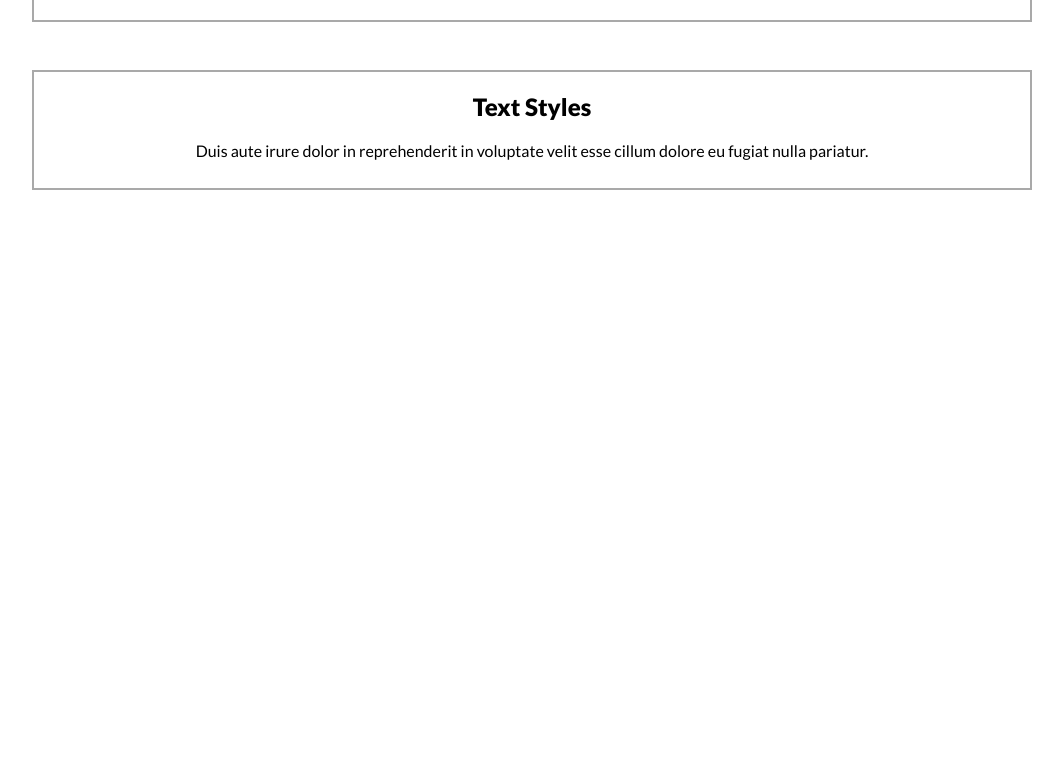
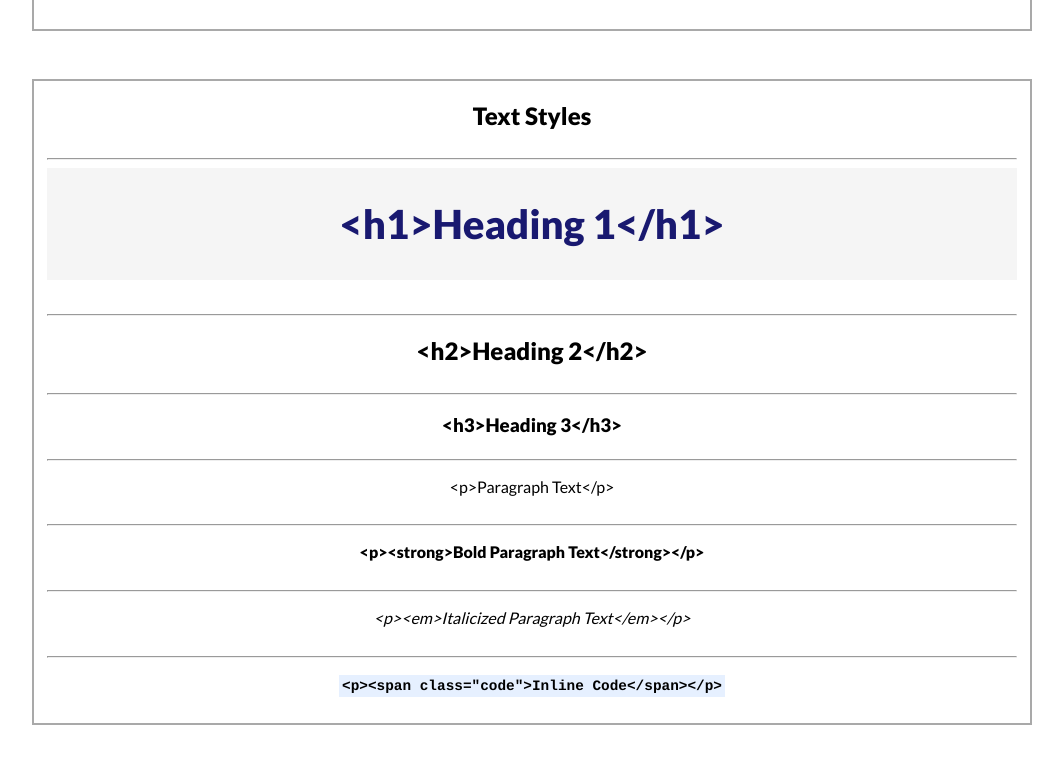
Before and after one commit to Cmastris/website-design-system, a plain HTML site: page index.html in a window 1280 px wide. Shown: the part 1348-2112 px from the top of the page, without its empty margins (108-1171 px from the left). Before the commit the page ends 1602 px from the top, so only its background shows below. Drawn offline with Linux system fonts and the light colour scheme.

Commit message:
Style & populate text styles section

```diff
--- a/index.html
+++ b/index.html
@@ -68,8 +68,23 @@
         </div>
       </section>
       <section class="border">
-        <h2>Text Styles</h2>
-        <p>Duis aute irure dolor in reprehenderit in voluptate velit esse cillum dolore eu fugiat nulla pariatur.</p>
+        <div class="mx-thin">
+          <h2>Text Styles</h2>
+          <hr>
+          <h1>&lt;h1&gt;Heading 1&lt;/h1&gt;</h1>
+          <hr>
+          <h2>&lt;h2&gt;Heading 2&lt;/h2&gt;</h2>
+          <hr>
+          <h3>&lt;h3&gt;Heading 3&lt;/h3&gt;</h3>
+          <hr>
+          <p>&lt;p&gt;Paragraph Text&lt;/p&gt;</p>
+          <hr>
+          <p><strong>&lt;p&gt;&lt;strong&gt;Bold Paragraph Text&lt;/strong&gt;&lt;/p&gt;</strong></p>
+          <hr>
+          <p><em>&lt;p&gt;&lt;em&gt;Italicized Paragraph Text&lt;/em&gt;&lt;/p&gt;</em></p>
+          <hr>
+          <p><span class="code">&lt;p&gt;&lt;span class="code"&gt;Inline Code&lt;/span&gt;&lt;/p&gt;</span></p>
+        </div>
       </section>
     </div>
   </main>
--- a/styles.css
+++ b/styles.css
@@ -85,6 +85,14 @@ main {
     color: #000000;
 }
 
+.code {
+    padding: 0.2em;
+    background-color: #e6f0ff;
+    font-family: Courier, monospace;
+    font-size: 0.9em;
+    font-weight: bold;
+}
+
 /* ==== Components ==== */
 
 .tile {
@@ -122,6 +130,10 @@ h1 {
     font-size: 2.5em;
 }
 
+h2 {
+    margin-bottom: 1.2em;
+}
+
 h3 {
     margin-bottom: 1.2em;
 }
```
